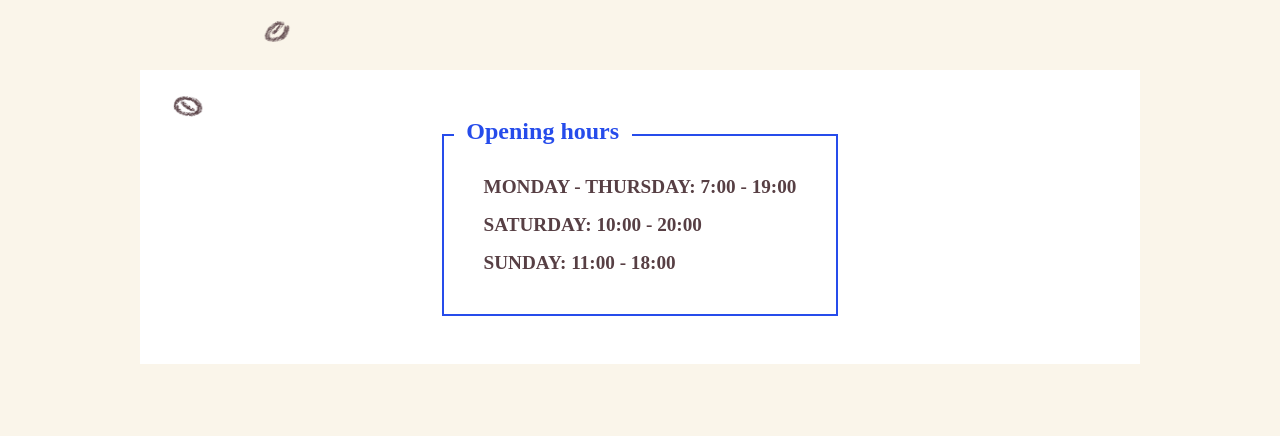
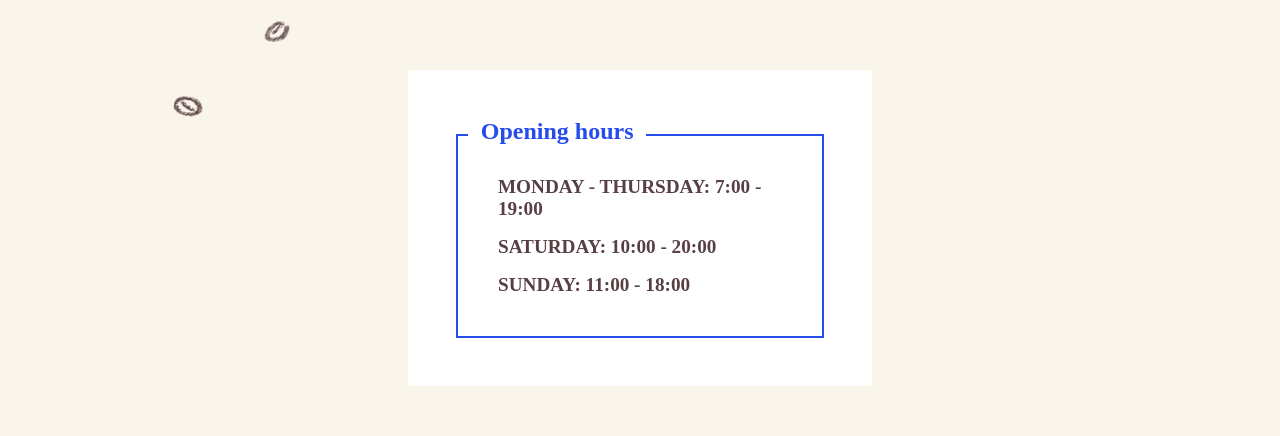
Before and after one commit to lisastina/coffe-shop-react, a React (Vite) app: page / in a window 1280 px wide. Shown: the part 769-1205 px from the top of the page. Built offline with nearby package versions, Linux system fonts and the light colour scheme; a web font is replaced by a local one.

Commit message:
max-width opening hours

```diff
--- a/src/scss/opening-hours.scss
+++ b/src/scss/opening-hours.scss
@@ -6,7 +6,7 @@
   align-items: center;
   background-color: #fff;
   padding: 2rem;
-  min-width: 400px;
+  max-width: 400px;
   margin: 0 auto;
 
   ul {
```
